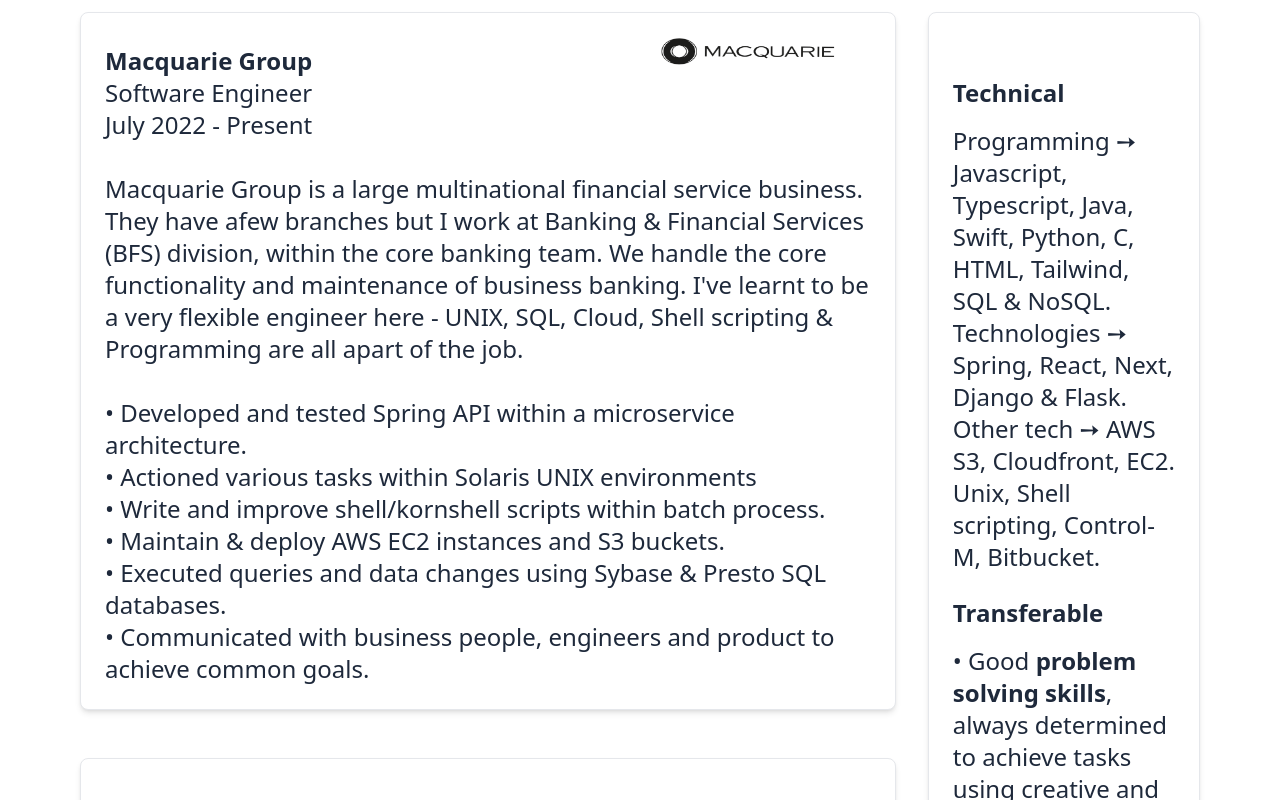
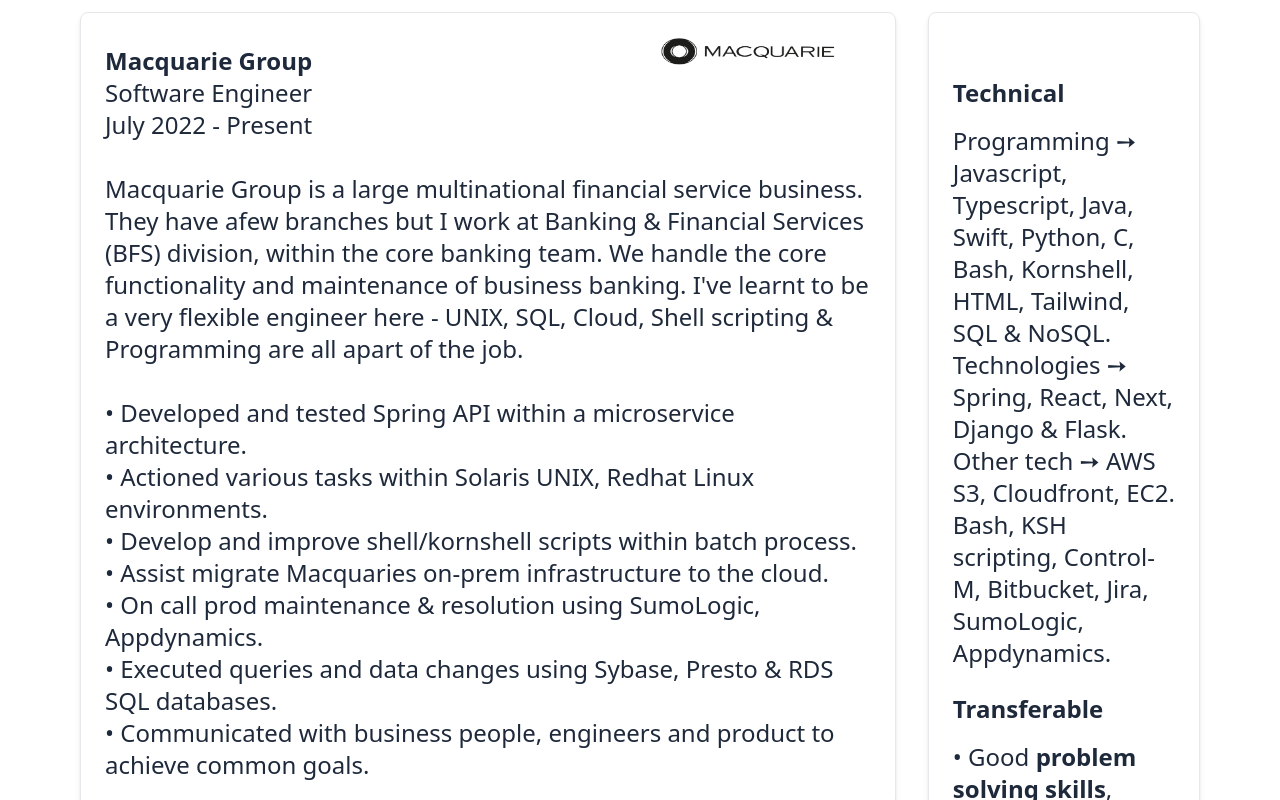
Before and after one commit to jacobelali3/next-resume-website, a Next.js app: page /professional in a window 1280 px wide. Shown: the part 540-1340 px from the top of the page. Built offline with nearby package versions, Linux system fonts and the light colour scheme.

Commit message:
Changed some words

```diff
--- a/src/app/academia/page.jsx
+++ b/src/app/academia/page.jsx
@@ -16,7 +16,7 @@
           width={100}
           height={50}
         />
-        <p className="text-2xl ">
+        <p className="text-2xl mb-8">
           <b>Course: </b>Bachelor of Engineering (Honours) <br></br>{" "}
           <b>Major: </b>Software Engineering
           <br></br>
@@ -26,8 +26,9 @@
           <b> University: </b>University of Technology Sydney <br></br>{" "}
           <b>WAM:</b> 77
           <br></br>
-          <br></br>
-          <a
+        </p>
+
+        <a
             href={process.env.DEGREE}
             className="mt-4  relative w-56 text-xl border text-center rounded  border-black dark:border-white hover:border-2 hover:border-blue-300 hover:text-blue-300 hover:bg-white  px-2 py-2"
             target="_blank"
@@ -35,7 +36,6 @@
           >
             View Degree
           </a>
-        </p>
       </div>
 
       <div>
@@ -43,7 +43,7 @@
       </div>
 
       <div className="mt-12 block p-6 bg-white rounded-lg border border-gray-200 shadow-md hover:bg-gray-100 dark:bg-gray-800 dark:border-gray-700 dark:hover:bg-gray-700">
-        <p className="text-2xl  mb-4 ">
+        <p className="text-2xl  mb-8 ">
           <b>Research Topic:</b> Assisted Posting for Small Business Owners on
           Instagram<br></br>
           <b>Supervisor: </b>Prof. Alan Parr<br></br>
@@ -52,11 +52,13 @@
           attempts to create a program that provides data analyics and
           predictive suggestions for small business owners on Instragram using
           machine learning.{" "}
+          <br></br>
+
         </p>
 
         <a
           href={process.env.RESEARCH}
-          className="mt-4  relative w-56 text-xl border text-center rounded  border-black dark:border-white hover:border-2 hover:border-blue-300 hover:text-blue-300 hover:bg-white  px-2 py-2"
+          className="mt-8  relative w-56 text-xl border text-center rounded  border-black dark:border-white hover:border-2 hover:border-blue-300 hover:text-blue-300 hover:bg-white  px-2 py-2"
           target="_blank"
           rel="noreferrer"
         >
--- a/src/app/professional/page.jsx
+++ b/src/app/professional/page.jsx
@@ -20,15 +20,16 @@
           <p className=" font-sans mt-2  ">
             <b>Macquarie Group</b>
             <br></br>Software Engineer
-            <br></br>July 2022 - Present
+            <br></br> July 2022 - Present
             <br></br>
             <br></br> Macquarie Group is a large multinational financial service business. They have afew branches but I work at Banking & Financial Services (BFS) division, within the core banking team. We handle the core functionality and maintenance of business banking. I&apos;ve learnt to be a very flexible engineer here - UNIX, SQL, Cloud, Shell scripting & Programming are all apart of the job.
             <br></br>
             <br></br>&#8226; Developed and tested Spring API within a microservice architecture.
-            <br></br>&#8226; Actioned various tasks within Solaris UNIX environments
-            <br></br>&#8226; Write and improve shell/kornshell scripts within batch process.
-            <br></br>&#8226; Maintain & deploy AWS EC2 instances and S3 buckets.
-            <br></br>&#8226; Executed queries and data changes using Sybase & Presto SQL databases.
+            <br></br>&#8226; Actioned various tasks within Solaris UNIX, Redhat Linux environments.
+            <br></br>&#8226; Develop and improve shell/kornshell scripts within batch process.
+            <br></br>&#8226; Assist migrate Macquaries on-prem infrastructure to the cloud.
+            <br></br>&#8226; On call prod maintenance & resolution using SumoLogic, Appdynamics.
+            <br></br>&#8226; Executed queries and data changes using Sybase, Presto & RDS SQL databases.
             <br></br>&#8226; Communicated with business people, engineers and product to achieve common goals.
           </p>
           </div>
@@ -44,7 +45,7 @@
           <p className=" font-sans mt-10  ">
             <b>Prospecta Software</b>
             <br></br>Graduate Software Engineer
-            <br></br>March 2022 - June 2022
+            <br></br> March 2022 - July 2022
             <br></br>
             <br></br> Prospecta software specialises in master data governance. When I was working there, they were in the process of revamping their software architecture and product vision.
             They were in the process of moving from a monolithic to microservice based architecture and developing a new white label product &apos;MDO FUSE&apos;. I had regular discussion with other engineers, architect, product owners and analysts throughout the SDLC.
@@ -69,7 +70,7 @@
           <p className=" font-sans mt-10 ">
             <b>Astronaut Technologies</b>
             <br></br>Software Engineer Intern
-            <br></br> November 2021 - Present
+            <br></br> November 2021 - February 2022
             <br></br>
             <br></br> Astronaut is an asynchronous video interviewing company
             offering SAP and SAS services.
@@ -90,7 +91,7 @@
           <p className=" font-sans mt-10  ">
             <b>Income Energy</b>
             <br></br>Software Engineer Intern
-            <br></br>February 2021 - April 2021
+            <br></br> February 2021 - April 2021
             <br></br>
             <br></br> Income Energy was a solar startup hosted by Energy Lab, a
             UTS partner.
@@ -107,12 +108,12 @@
           <div className='mt-12 block p-6 bg-white rounded-lg border border-gray-200 shadow-md hover:bg-gray-100 dark:bg-gray-800 dark:border-gray-700 dark:hover:bg-gray-700'>
           <p className=" font-sans font-bold text-2xl mt-10  ">Technical</p>
           <p className=" font-sans mt-4  ">
-            Programming &#10137; Javascript, Typescript, Java, Swift, Python, C, HTML, Tailwind,
+            Programming &#10137; Javascript, Typescript, Java, Swift, Python, C, Bash, Kornshell, HTML, Tailwind,
             SQL & NoSQL.
             <br></br>
             Technologies &#10137; Spring, React, Next, Django & Flask.
             <br></br>
-            Other tech &#10137; AWS S3, Cloudfront, EC2. Unix, Shell scripting, Control-M, Bitbucket.
+            Other tech &#10137; AWS S3, Cloudfront, EC2. Bash, KSH scripting, Control-M, Bitbucket, Jira, SumoLogic, Appdynamics.
           </p>
           <p className=" font-sans font-bold text-2xl mt-6  ">Transferable</p>
           <p className=" font-sans mt-4  ">
--- a/src/pages/api/posts.jsx
+++ b/src/pages/api/posts.jsx
@@ -1,4 +1 @@
-
-export default async function handler(req, res) {
-
-}
+//some api
--- a/src/ui/codevideo.jsx
+++ b/src/ui/codevideo.jsx
@@ -3,7 +3,7 @@
 
 
     return(
-        <div className="bg-blue-800 pattern-checks-md animate-beat w-full h-full top-0 bottom-0 absolute overflow-hidden object-cover min-h-full min-w-full " >
+        <div className="bg-blue-200 pattern-checks-md animate-beat w-full h-full top-0 bottom-0 absolute overflow-hidden object-cover min-h-full min-w-full " >
         <video playsInline autoPlay loop muted className="object-cover w-full h-full min-w-full min-h-full -z-50 " poster={process.env.POSTER}>
           <source src={process.env.BACKGROUND} type="video/mp4"></source>
         </video>
```
